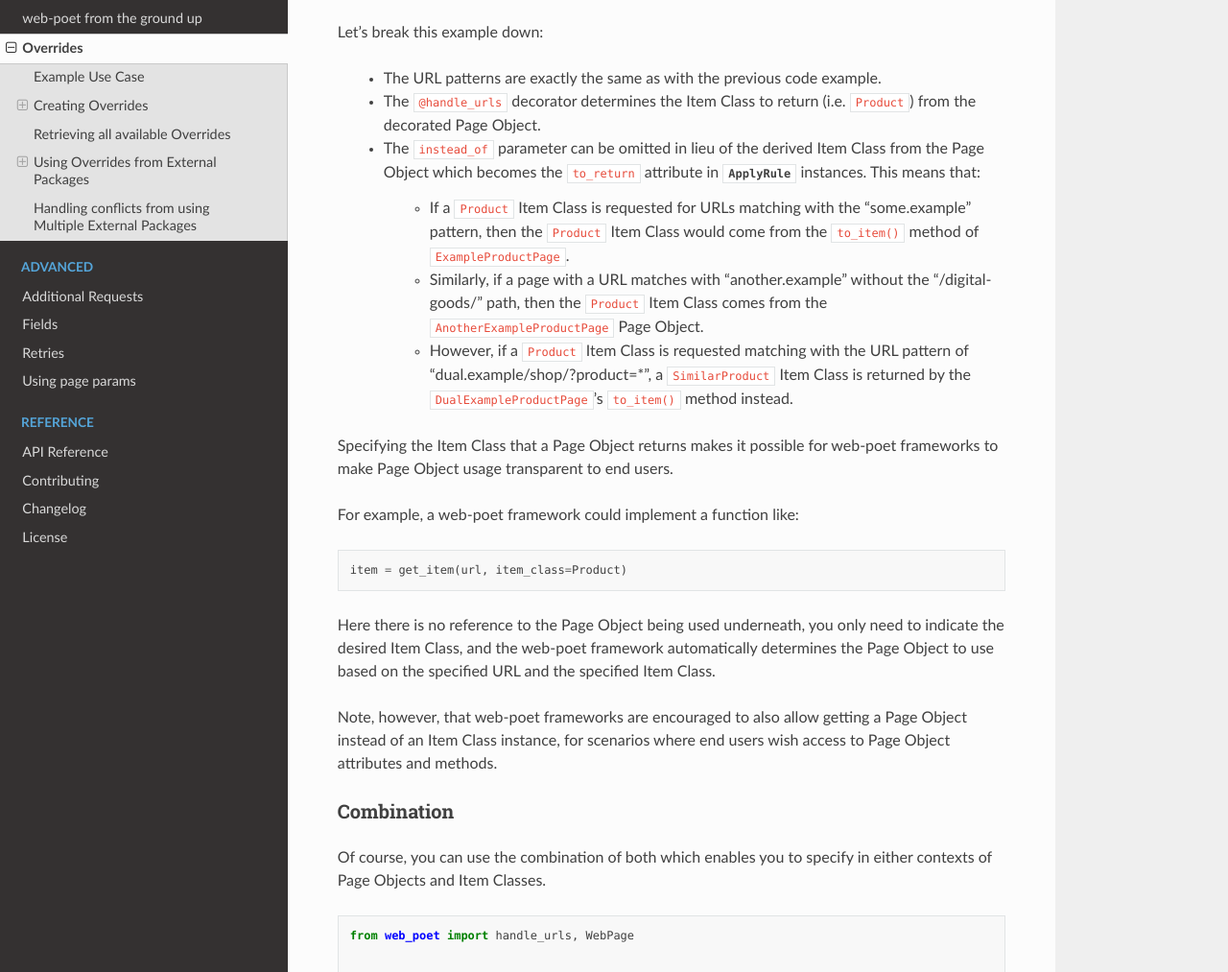
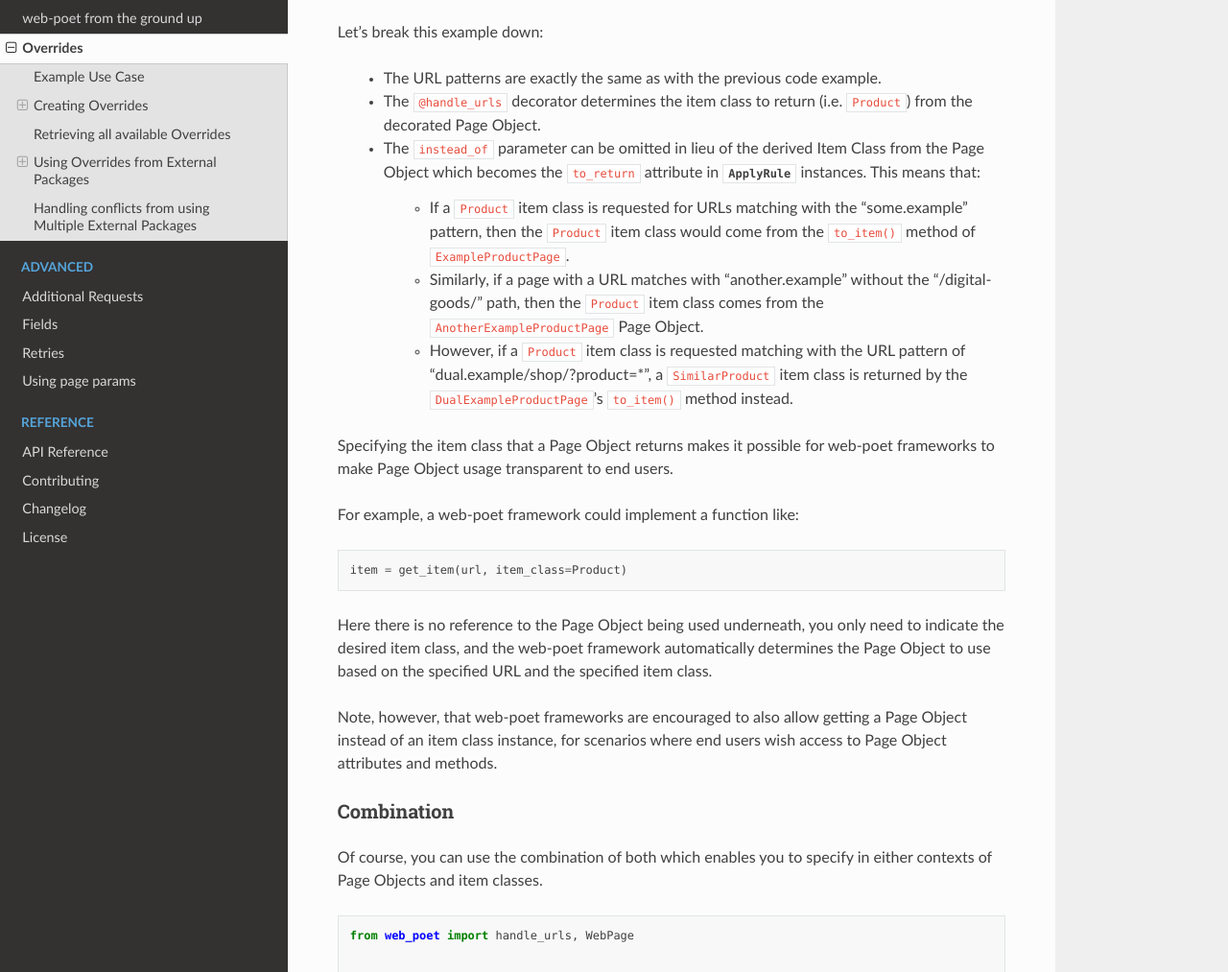
Before and after one commit to scrapinghub/web-poet, a Sphinx documentation site: the page built from docs/intro/overrides.rst, in a window 1280 px wide and 1400 px high, scrolled down 2914 px. Shown: the part 162-1175 px from the top of the window at 96% size. Built offline with Sphinx 7.4.7 and the Read the Docs theme 2.0.0, drawn with Linux system fonts in a browser that asks for light colours; some of the changed text lies outside the part shown.

```diff
--- a/docs/intro/overrides.rst
+++ b/docs/intro/overrides.rst
@@ -13,7 +13,7 @@ could declare that for a given set of URL patterns, a specific Page Object must
 be used instead of another Page Object.
 
 The :class:`~.ApplyRule` also supports pointing to the item returned by a specific
-Page Object if it both matches the URL pattern and the Item Class specified in the
+Page Object if it both matches the URL pattern and the item class specified in the
 rule.
 
 This enables **web-poet** to be used effectively by other frameworks like
@@ -56,7 +56,7 @@ Creating Overrides
 ------------------
 
 To simplify the code examples in the next few subsections, let's assume that
-these Item Classes have been predefined:
+these item classes have been predefined:
 
 .. code-block:: python
 
@@ -105,8 +105,8 @@ Let's take a look at how the following code is structured:
 
 The code above declares that:
 
-    - The Page Objects return ``Product`` and ``SimilarProduct`` Item Classes.
-      Returning Item Classes is a preferred approach as explained in the
+    - The Page Objects return ``Product`` and ``SimilarProduct`` item classes.
+      Returning item classes is a preferred approach as explained in the
       :ref:`web-poet-fields` section.
     - For sites that match the ``some.example`` pattern, ``ExampleProductPage``
       would be used instead of ``GenericProductPage``.
@@ -138,7 +138,7 @@ Item Class
 ~~~~~~~~~~
 
 An alternative approach for the Page Object Overrides example above is to specify
-the returned Item Class. For example, we could change the previous example into
+the returned item class. For example, we could change the previous example into
 the following:
 
 
@@ -169,24 +169,24 @@ the following:
 Let's break this example down:
 
     - The URL patterns are exactly the same as with the previous code example.
-    - The ``@handle_urls`` decorator determines the Item Class to return (i.e.
+    - The ``@handle_urls`` decorator determines the item class to return (i.e.
       ``Product``) from the decorated Page Object.
     - The ``instead_of`` parameter can be omitted in lieu of the derived Item
       Class from the Page Object which becomes the ``to_return`` attribute in
       :class:`~.ApplyRule` instances. This means that:
 
-        - If a ``Product`` Item Class is requested for URLs matching with the
-          "some.example" pattern, then the ``Product`` Item Class would come from
+        - If a ``Product`` item class is requested for URLs matching with the
+          "some.example" pattern, then the ``Product`` item class would come from
           the ``to_item()`` method of ``ExampleProductPage``.
         - Similarly, if a page with a URL matches with "another.example" without
-          the "/digital-goods/" path, then the ``Product`` Item Class comes from
+          the "/digital-goods/" path, then the ``Product`` item class comes from
           the ``AnotherExampleProductPage`` Page Object.
-        - However, if a ``Product`` Item Class is requested matching with the URL
+        - However, if a ``Product`` item class is requested matching with the URL
           pattern of "dual.example/shop/?product=*", a ``SimilarProduct``
-          Item Class is returned by the ``DualExampleProductPage``'s ``to_item()``
+          item class is returned by the ``DualExampleProductPage``'s ``to_item()``
           method instead.
 
-Specifying the Item Class that a Page Object returns makes it possible for
+Specifying the item class that a Page Object returns makes it possible for
 web-poet frameworks to make Page Object usage transparent to end users.
 
 For example, a web-poet framework could implement a function like:
@@ -196,12 +196,12 @@ For example, a web-poet framework could implement a function like:
     item = get_item(url, item_class=Product)
 
 Here there is no reference to the Page Object being used underneath, you only
-need to indicate the desired Item Class, and the web-poet framework
+need to indicate the desired item class, and the web-poet framework
 automatically determines the Page Object to use based on the specified URL and
-the specified Item Class.
+the specified item class.
 
 Note, however, that web-poet frameworks are encouraged to also allow getting a
-Page Object instead of an Item Class instance, for scenarios where end users
+Page Object instead of an item class instance, for scenarios where end users
 wish access to Page Object attributes and methods.
 
 
@@ -211,7 +211,7 @@ Combination
 ~~~~~~~~~~~
 
 Of course, you can use the combination of both which enables you to specify in
-either contexts of Page Objects and Item Classes.
+either contexts of Page Objects and item classes.
 
 .. code-block:: python
 
```
Also changed, not shown: docs/advanced/fields.rst (+11 -11 lines), 3 other files.
